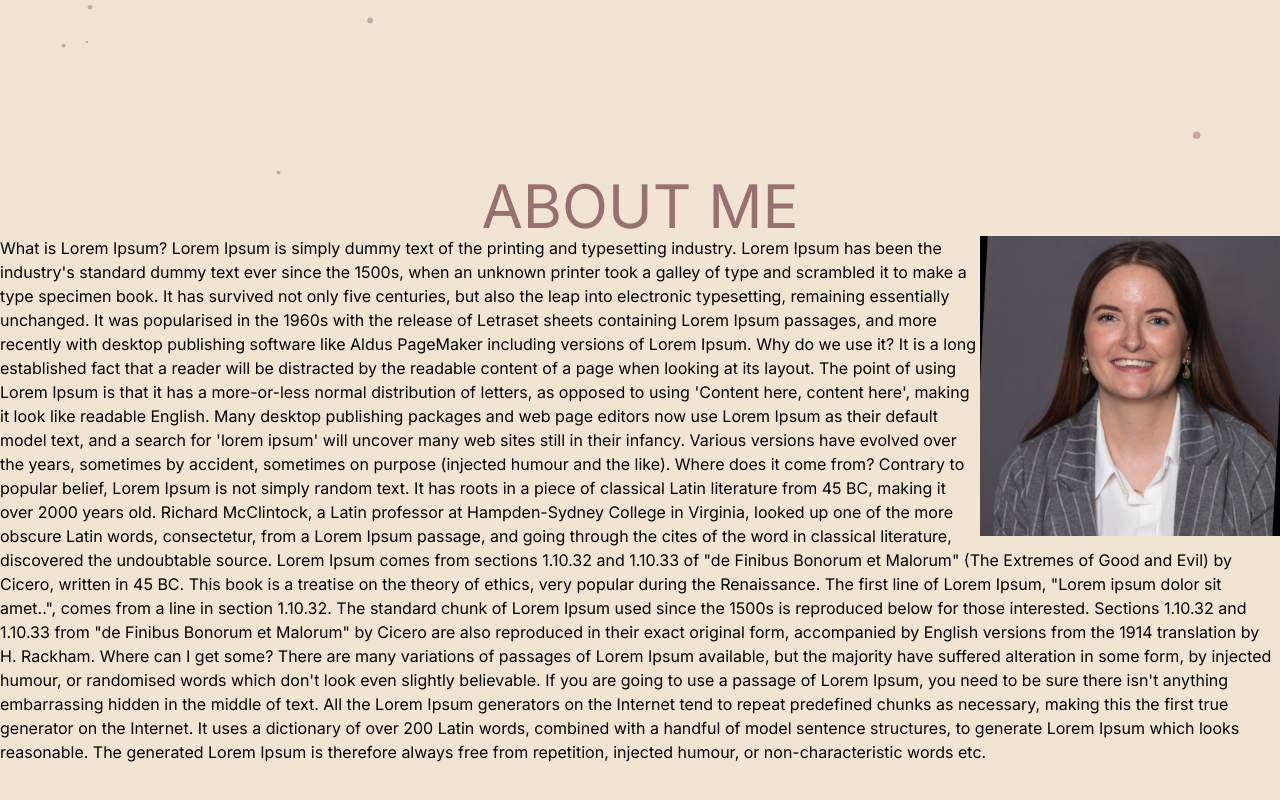
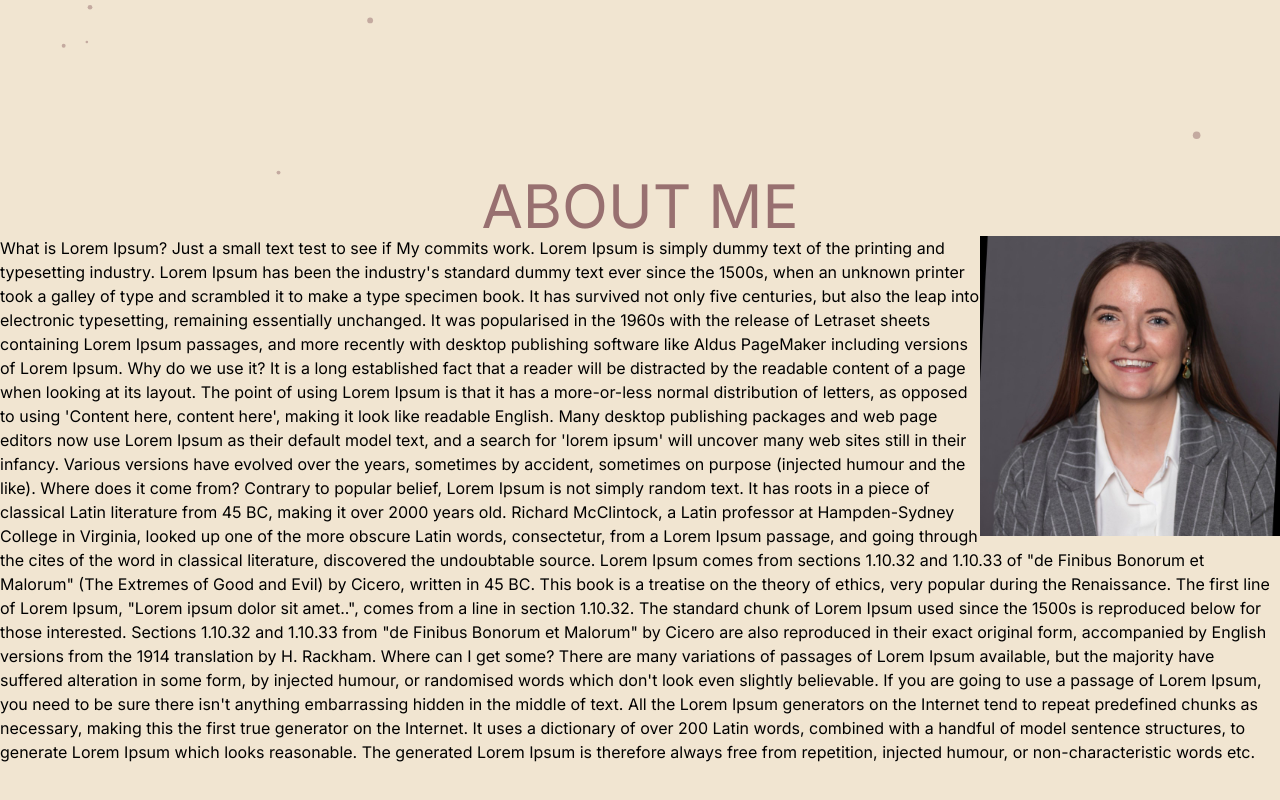
Before and after one commit to Shyflowerrs/Website, a Next.js app in the folder portfolio/: page / in a window 1280 px wide. Shown: the part 624-1424 px from the top of the page. Built offline with nearby package versions, Linux system fonts and the light colour scheme.

Commit message:
Just a test to make sure my git is setup correctly on my new computer

```diff
--- a/portfolio/src/app/page.tsx
+++ b/portfolio/src/app/page.tsx
@@ -22,7 +22,7 @@ export default function Home() {
       <img  className="float-right"src="/myself.jpg" width="300" height="300"></img>
       <p className="container">
 
-  What is Lorem Ipsum?
+  What is Lorem Ipsum? Just a small text test to see if My commits work.
 Lorem Ipsum is simply dummy text of the printing and typesetting industry. Lorem Ipsum has been the industry's standard dummy text ever since the 1500s, when an unknown printer took a galley of type and scrambled it to make a type specimen book. It has survived not only five centuries, but also the leap into electronic typesetting, remaining essentially unchanged. It was popularised in the 1960s with the release of Letraset sheets containing Lorem Ipsum passages, and more recently with desktop publishing software like Aldus PageMaker including versions of Lorem Ipsum.
 
 Why do we use it?
```
